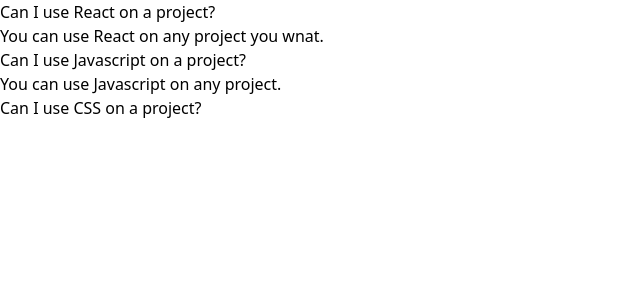
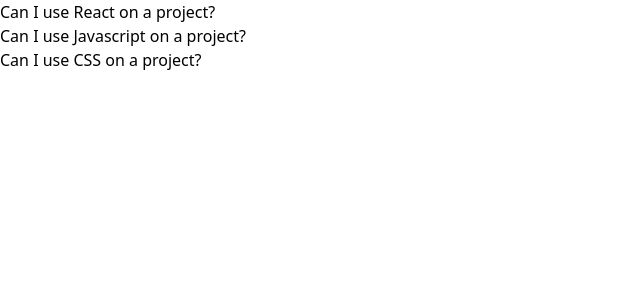
Before and after one commit to NS-25/udemy-comps, a React (Vite) app: page / in a window 1280 px wide. Shown: the top 300 px of the page, without its empty margins (0-640 px from the left). Built offline with nearby package versions, Linux system fonts and the light colour scheme.

Commit message:
added some codes in accordion

```diff
--- a/src/components/Accordion.jsx
+++ b/src/components/Accordion.jsx
@@ -8,7 +8,7 @@
     return (
       <div key={item.id}>
         <div>{item.label}</div>
-        <div>{item.content}</div>
+        {isExpanded && <div>{item.conten}</div>}
       </div>
     );
   });
```
